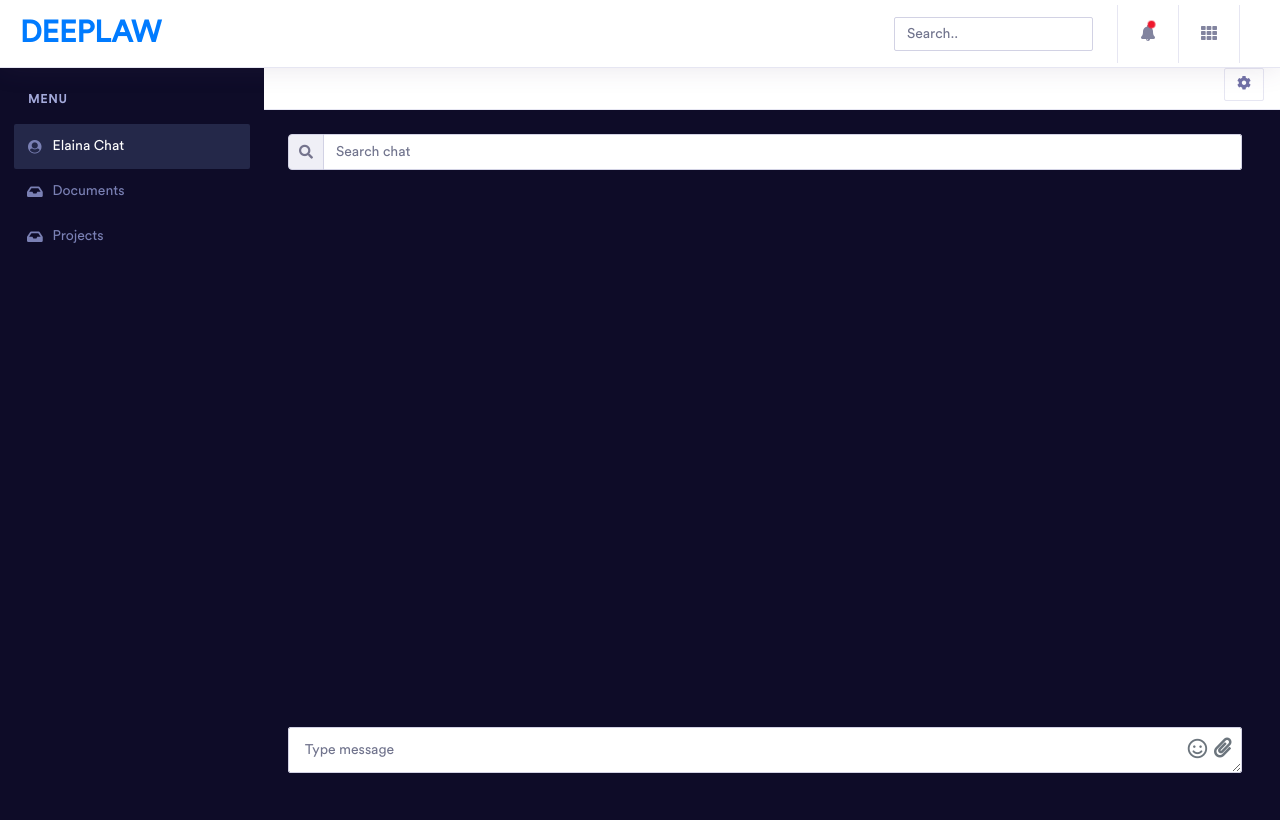
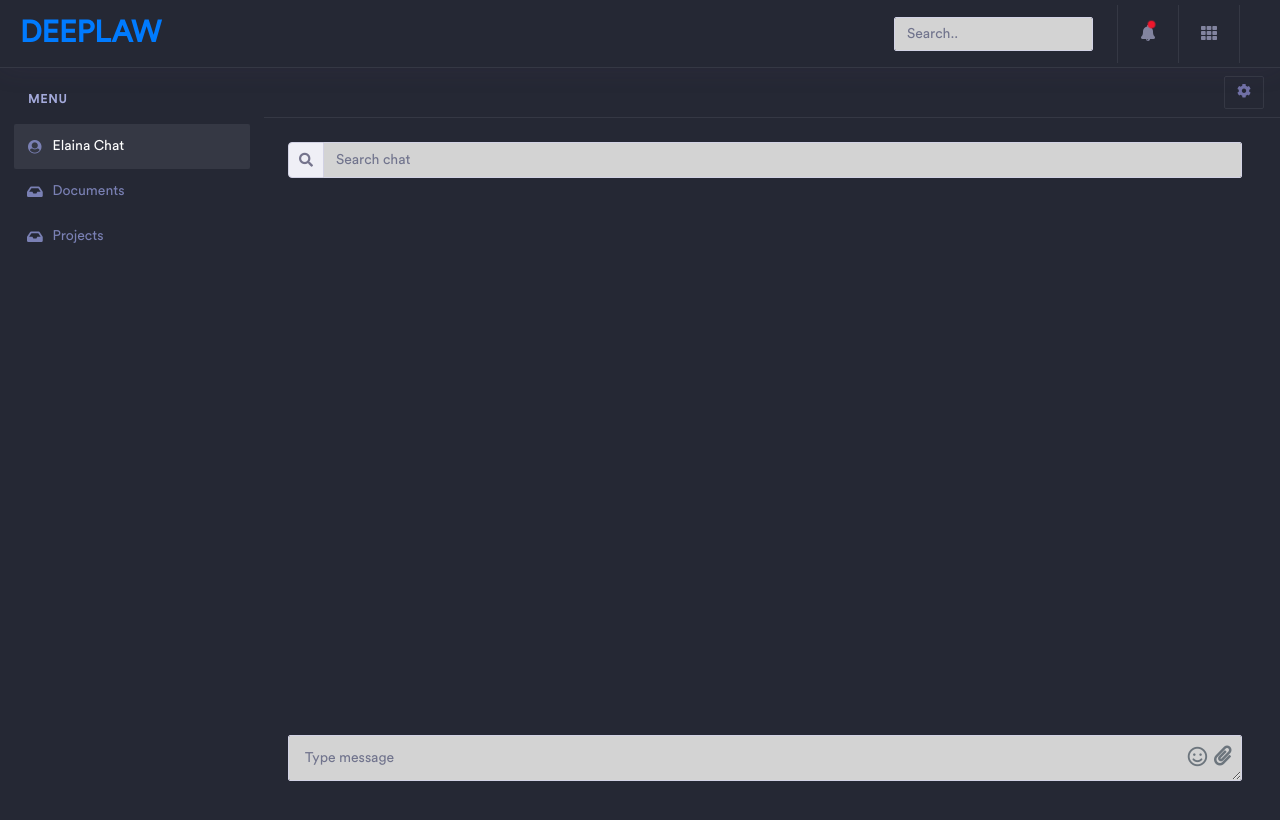
Before and after one commit to midasdev711/DeepLaw, a website: page deeplaw-client-dashboard/public/pages/chat.html in a window 1280 px wide. Drawn offline with nearby package versions, Linux system fonts and the light colour scheme; no server answers; sample sign-in values are in the browser's storage.

Commit message:
change style in dashboard

```diff
--- a/deeplaw-client-dashboard/public/assets/custom/css/chat.css
+++ b/deeplaw-client-dashboard/public/assets/custom/css/chat.css
@@ -1,14 +1,18 @@
 body {
-	background-color: #0e0c28;
+	background-color: #252834;
+}
+
+.sidebar-dark {
+	background-color: #252834;
 }
 
 .dashboard-wrapper .main-container {
-	background-color: #0e0c28;
+	background-color: #252834;
 }
 
 .chat-module .chat-module-bottom {
 	border-top: none;
-	background-color: #0e0c28;
+	background-color: #252834;
 	padding-right: 1em;
 }
 
@@ -23,7 +27,10 @@ body {
 
 .chat-module .chat-module-body {
 	color: lightgrey;
-	padding-right: 1em;
+}
+
+.chat-module .chat-module-body .chat-item {
+	margin-right: 2em;
 }
 
 .chat-item-author {
--- a/deeplaw-client-dashboard/public/assets/custom/css/main.css
+++ b/deeplaw-client-dashboard/public/assets/custom/css/main.css
@@ -11,3 +11,40 @@ span.chat-avatar {
 	font-size: 2.5em;
 	line-height: 1.3em;
 }
+
+.dashboard-header > nav {
+	background-color: #252834;
+}
+
+.dashboard-header .navbar {
+	border-bottom: 1px solid #353844;
+}
+
+.sidebar-dark.nav-left-sidebar .navbar-nav .nav-link:focus, .sidebar-dark.nav-left-sidebar .navbar-nav .nav-link.active
+{
+	background-color: #353844;
+}
+
+.navbar-right-top .nav-item {
+	border-right: 1px solid #353844;
+}
+
+.dashboard-wrapper {
+	top: 8px;
+}
+
+.border-bottom {
+	border-bottom: 1px solid #353844!important;
+}
+
+.btn-outline-light {
+	border-color: #353844;
+}
+
+.form-control, textarea.form-control {
+	background-color: lightgrey;
+}
+
+.dashboard-main-wrapper .content-container>.chat-module .chat-item:not(:last-child) {
+	border-bottom: 1px solid #353844;
+}
--- a/deeplaw-client-dashboard/public/pages/chat.html
+++ b/deeplaw-client-dashboard/public/pages/chat.html
@@ -25,7 +25,7 @@
         <!-- navbar -->
         <!-- ============================================================== -->
         <div class="dashboard-header">
-            <nav class="navbar navbar-expand-lg bg-white fixed-top">
+            <nav class="navbar navbar-expand-lg fixed-top">
                 <a class="navbar-brand" href="/home">DeepLaw</a>
                 <button class="navbar-toggler" type="button" data-toggle="collapse" data-target="#navbarSupportedContent" aria-controls="navbarSupportedContent" aria-expanded="false" aria-label="Toggle navigation">
                     <span class="navbar-toggler-icon"></span>
@@ -151,7 +151,7 @@
         <!-- ============================================================== -->
         <div class="dashboard-wrapper">
             <div class="main-container">
-                <div class="navbar bg-white breadcrumb-bar border-bottom">
+                <div class="navbar breadcrumb-bar border-bottom">
                     <nav aria-label="breadcrumb">
                         <ol class="breadcrumb">
                             <!-- <li class="breadcrumb-item"><a href="index.html">Overview</a>
```
